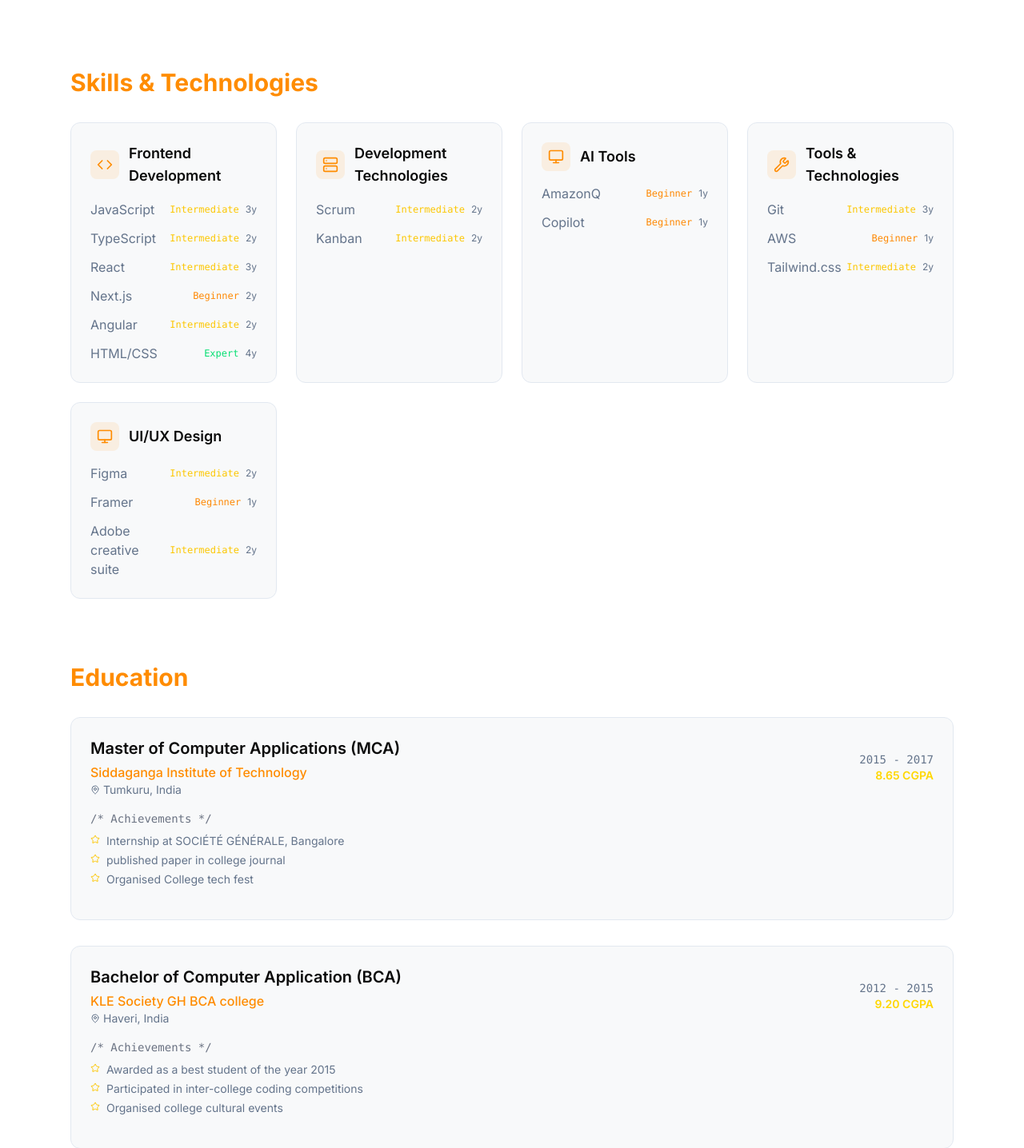
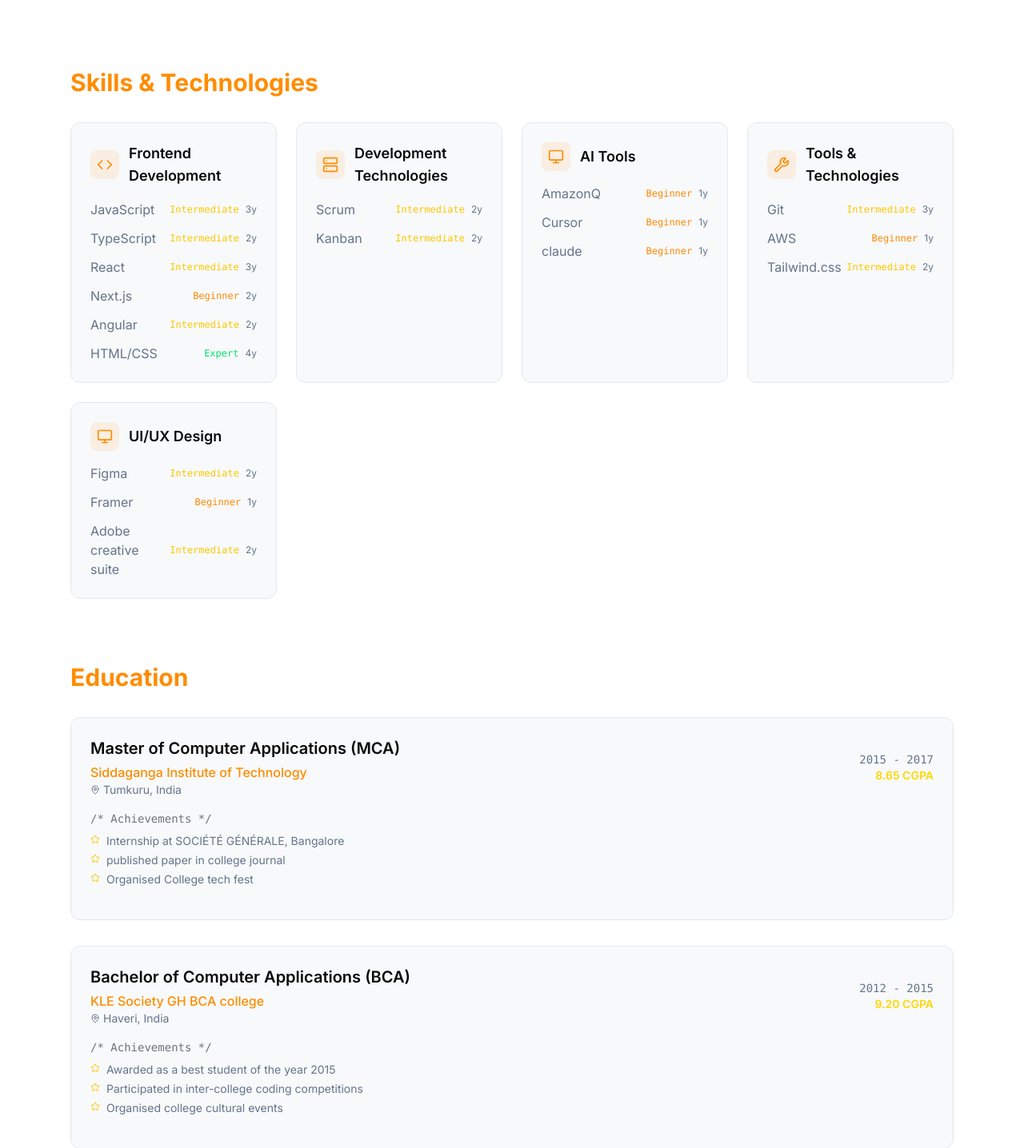
Before and after one commit to AnnapurnaPatil/portfolio, a Next.js app: page / in a window 1280 px wide. Shown: the part 1124-2560 px from the top of the page at 80% size. Built offline with nearby package versions, Linux system fonts and the light colour scheme.

Commit message:
update Readme and skills section

```diff
--- a/data/portfolio-data.ts
+++ b/data/portfolio-data.ts
@@ -56,7 +56,10 @@ export const skillsData: SkillCategory[] = [
     icon: "Monitor",
     skills: [
       { name: "AmazonQ", level: "Beginner", years: 1 },
-      { name: "Copilot", level: "Beginner", years: 1 }
+      { name: "Cursor", level: "Beginner", years: 1 },
+      { name: "claude", level: "Beginner", years: 1 },
+
+
     ]
   },
   {
@@ -95,7 +98,7 @@ export const educationData: Education[] = [
   },
   {
     id: "bca",
-    degree: "Bachelor of Computer Application (BCA)",
+    degree: "Bachelor of Computer Applications (BCA)",
     institution: "KLE Society GH BCA college",
     location: "Haveri, India",
     period: { start: "2012", end: "2015" },
```
Also changed, not shown: 1 other file (tests, documents, lock files or other folders).
